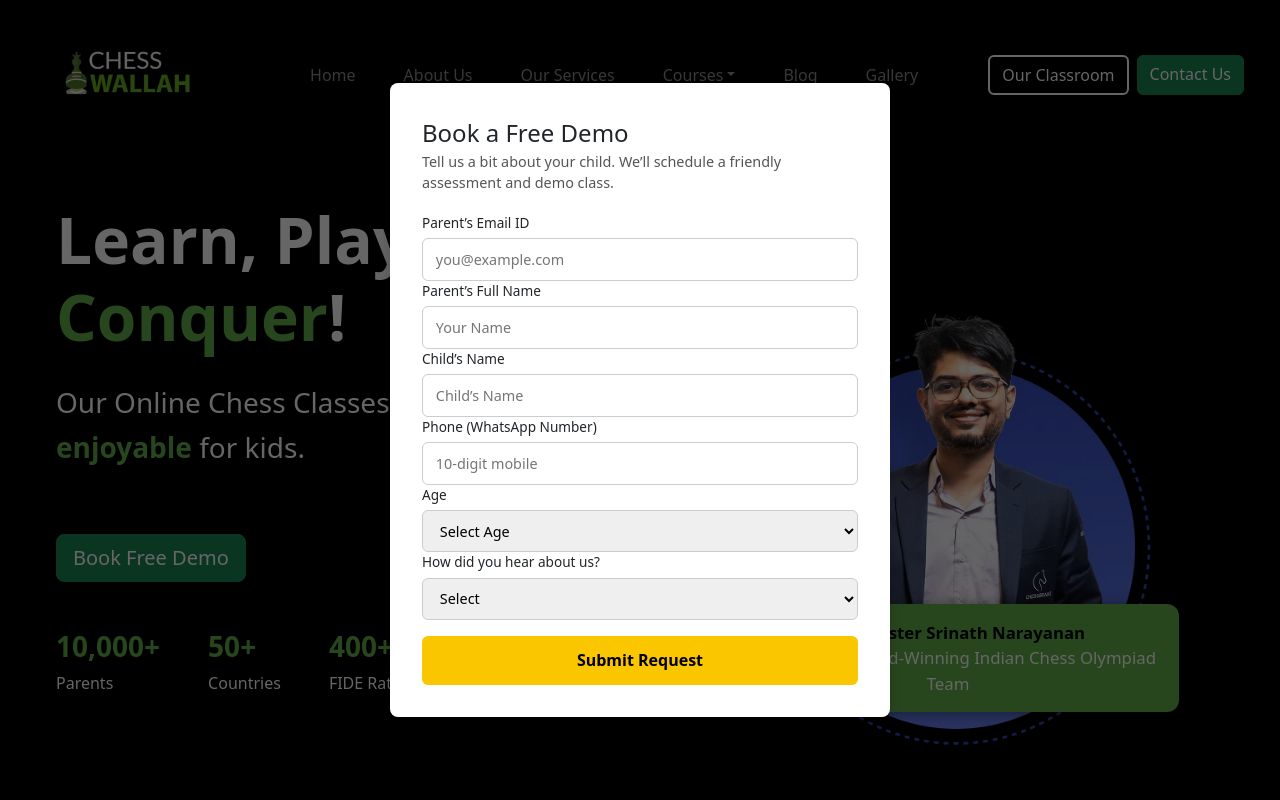
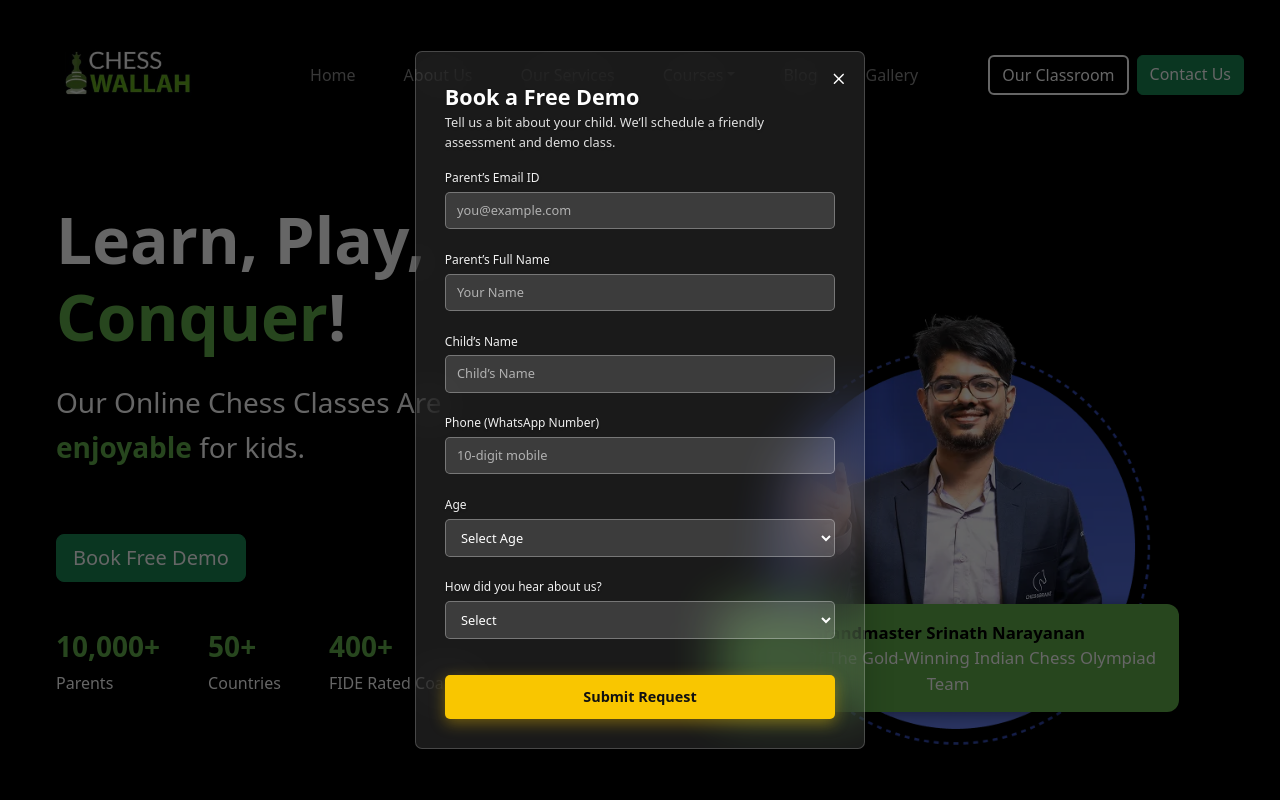
Before and after one commit to AnirbanGhosh2503/Chess-Wallah, a React (Create React App) app: page / in a window 1280 px wide. Shown: the top 800 px of the page. Built offline with nearby package versions, Linux system fonts and the light colour scheme.

Commit message:
glassmorphic modal

```diff
--- a/src/components/FreeDemoModal.css
+++ b/src/components/FreeDemoModal.css
@@ -1,7 +1,13 @@
+/*
+ * Updated CSS for a stunning glassmorphic modal.
+ * All dimensions have been reduced by approximately 10% to make the form slightly smaller.
+ */
+
 .modal-overlay {
   position: fixed;
   top: 0; left: 0;
   width: 100vw; height: 100vh;
+  /* The background is solid here to ensure the modal's effect stands out */
   background: rgba(0,0,0,0.6);
   display: flex; align-items: center; justify-content: center;
   z-index: 999;
@@ -9,72 +15,134 @@
 }
 
 .modal-box {
-  background: #fff;
-  padding: 2rem;
-  border-radius: 8px;
-  max-width: 500px;
+  /* Retained the glassmorphic effects */
+  background: rgba(255, 255, 255, 0.1);
+  backdrop-filter: blur(25px);
+  /* Reduced padding by 10% */
+  padding: 1.8rem;
+  /* Reduced border-radius by 10% */
+  border-radius: 7px;
+  /* Reduced max-width by 10% */
+  max-width: 450px;
   width: 100%;
   position: relative;
-  box-shadow: 0 8px 20px rgba(0,0,0,0.2);
+  /* Thinner, more subtle border for a delicate outline */
+  border: 1px solid rgba(255, 255, 255, 0.2);
+  /* Retained the improved shadow */
+  box-shadow: 0 10px 30px rgba(0, 0, 0, 0.2);
+  /* Setting a base text color to white for high contrast */
+  color: #ffffff;
+  /* Adding a subtle text shadow for readability */
+  text-shadow: 0 1px 3px rgba(0,0,0,0.2);
+  /* Smooth transitions for all visual changes */
+  transition: all 0.3s ease;
 }
 
 .close-btn {
   position: absolute;
-  top: 12px; right: 12px;
+  top: 10px;
+  right: 10px;
   background: none; border: none;
-  font-size: 1.2rem;
+  /* Reduced font-size by 10% */
+  font-size: 1.1rem;
   cursor: pointer;
+  /* Using white for better visibility on the dark background */
+  color: #ffffff;
+  transition: color 0.2s ease;
+}
+
+.close-btn:hover {
+  color: #f9c600;
 }
 
 .modal-title {
-  font-size: 1.5rem;
+  /* Reduced font-size by 10% */
+  font-size: 1.35rem;
+  font-weight: 700;
   margin-bottom: 0.3rem;
+  color: #ffffff;
 }
 
 .modal-subtitle {
-  font-size: 0.9rem;
-  color: #555;
-  margin-bottom: 1.2rem;
+  /* Reduced font-size and margin by 10% */
+  font-size: 0.8rem;
+  color: #e0e0e0;
+  margin-bottom: 1.1rem;
 }
 
 .form-group {
   display: flex;
   flex-direction: column;
   flex: 1;
+  /* Reduced margin by 10% */
+  margin-bottom: 1.35rem;
 }
 
 .form-group label {
-  font-size: 0.85rem;
+  /* Reduced font-size by 10% */
+  font-size: 0.75rem;
   font-weight: 500;
   margin-bottom: 0.3rem;
+  /* Lighter color for labels to work with the white text */
+  color: #f0f0f0;
 }
 
 .form-group input,
 .form-group select,
 .form-group textarea {
-  padding: 0.6rem 0.8rem;
-  border: 1px solid #ccc;
-  border-radius: 6px;
-  font-size: 0.9rem;
+  /* Retained the glassmorphic styling but reverted padding and font-size */
+  background: rgba(255, 255, 255, 0.15);
+  border: 1px solid rgba(255, 255, 255, 0.3);
+  color: #ffffff;
+  /* Reduced padding and border-radius by 10% */
+  padding: 0.5rem 0.7rem;
+  border-radius: 5px;
+  font-size: 0.8rem;
+  transition: all 0.3s ease;
+}
+
+/* Placeholder styling for a consistent look */
+.form-group input::placeholder,
+.form-group textarea::placeholder {
+    color: rgba(255, 255, 255, 0.6);
+}
+
+/* Focus state for a better user experience */
+.form-group input:focus,
+.form-group select:focus,
+.form-group textarea:focus {
+    outline: none;
+    border-color: #f9c600;
+    box-shadow: 0 0 10px rgba(249, 198, 0, 0.5);
 }
 
 .form-group textarea {
   resize: vertical;
-  min-height: 80px;
+  /* Reduced min-height by 10% */
+  min-height: 70px;
 }
 
 .submit-btn {
-  margin-top: 1rem;
+  /* Reduced margin by 10% */
+  margin-top: 0.9rem;
   background: #f9c600;
+  /* Changed text color to a dark tone for contrast on the yellow button */
+  color: #111;
   border: none;
-  padding: 0.8rem;
-  border-radius: 6px;
+  /* Reduced padding, border-radius, and font-size by 10% */
+  padding: 0.7rem;
+  border-radius: 5px;
   font-weight: bold;
   cursor: pointer;
   width: 100%;
-  font-size: 1rem;
+  font-size: 0.9rem;
+  /* Retained the improved shadow and transition */
+  box-shadow: 0 4px 15px rgba(249, 198, 0, 0.4);
+  transition: all 0.3s ease;
 }
 
 .submit-btn:hover {
   background: #e0b200;
+  box-shadow: 0 6px 20px rgba(249, 198, 0, 0.6);
+  transform: translateY(-2px);
 }
```
